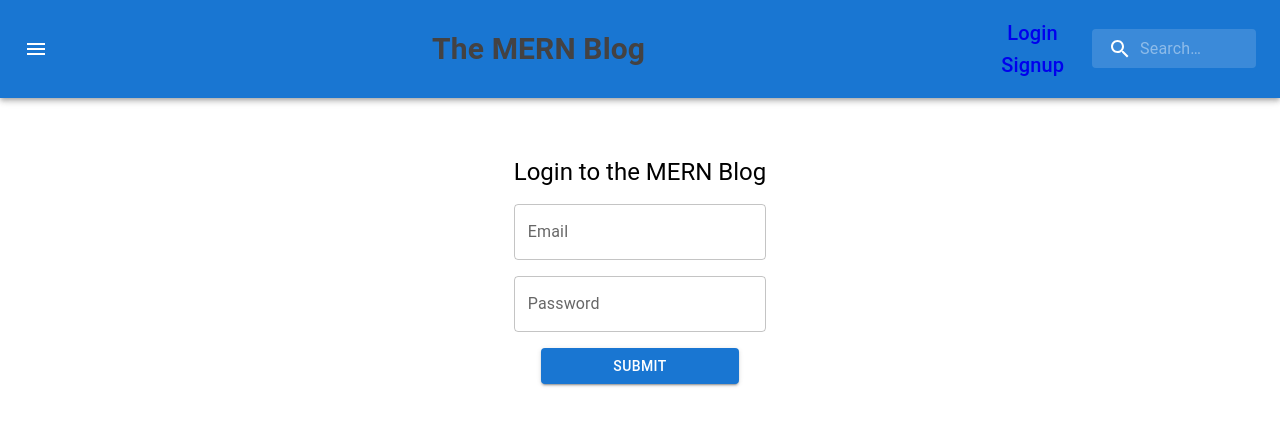
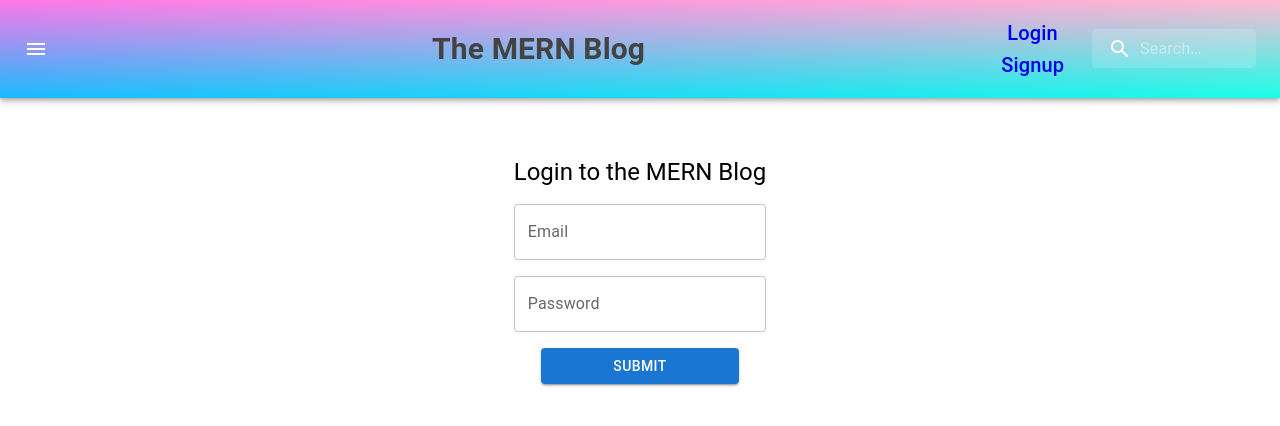
Before and after one commit to humesandrew/The-MERN-Blog-Frontend, a React (Create React App) app in the folder frontend/: page /login in a window 1280 px wide. Shown: the top 426 px of the page. Built offline with nearby package versions, Linux system fonts and the light colour scheme.

Commit message:
ignoreandrew

```diff
--- a/frontend/src/components/navbar/navbar.css
+++ b/frontend/src/components/navbar/navbar.css
@@ -1,12 +1,10 @@
-/* .navbar {
+.navbar {
   background: linear-gradient(red, transparent),
     linear-gradient(to top left, lime, transparent),
     linear-gradient(to top right, blue, transparent);
   background-blend-mode: screen;
-} */
-.navbar {
-  background-color: yellow;
 }
+
 
 
 .link,
```
Also changed, not shown: 1 other file (tests, documents, lock files or other folders).
